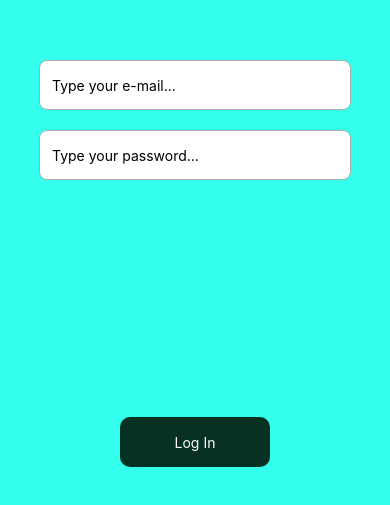
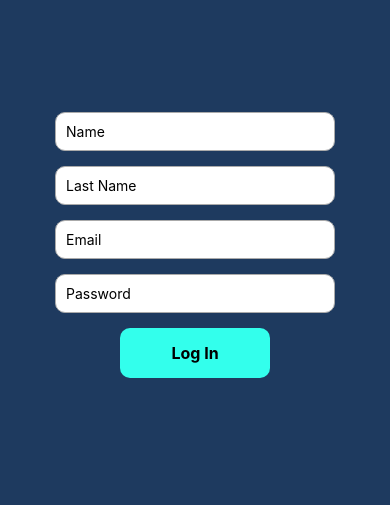
Before and after one commit to mehdiKATA/bustest, a React Native app: screen /SignUp in a window 390 px wide. Shown: the part 177-682 px from the top of the page. Built offline with nearby package versions, Linux system fonts and the light colour scheme.

Commit message:
Add files via upload

```diff
--- a/App.js
+++ b/App.js
@@ -1,85 +1,34 @@
-import { useState } from 'react';
-import { StyleSheet, Text, ToastAndroid, TouchableOpacity, View, TextInput } from 'react-native';
-import {verifPwd} from './verifPwd.js';
-import {verifMail} from './verifMail.js';
+
+import { NavigationContainer } from '@react-navigation/native';
+import { createNativeStackNavigator } from '@react-navigation/native-stack';
+import { StyleSheet, View, TouchableOpacity, Text } from 'react-native';
+import LoginScreen from './screens/LoginScreen';
+import SignUpScreen from './screens/SignupScreen';
+
+const Stack = createNativeStackNavigator();
 
 export default function App() {
-  const [mail, setMail] = useState('');
-  const [pwd, setPwd] = useState('');
-
-  const showClick = async () => {
-  if (!mail || !pwd) {
-    ToastAndroid.show("Please fill in all fields", ToastAndroid.SHORT);
-    return;
-  }
-  if(!verifPwd(pwd)){
-    ToastAndroid.show("Please your password needs to have 8 characters at least one letter, one uppercase, one symbol and one digit", ToastAndroid.SHORT);
-    return;
-
-  }
-  if(!verifMail(mail)){
-    ToastAndroid.show("Please enter a valid mail", ToastAndroid.SHORT);
-    return;
-
-  }
-
-  try {
-    const response = await fetch('https://bustest.onrender.com/login.php', {
-      method: 'POST',
-      headers: {
-        'Content-Type': 'application/json',
-      },
-      body: JSON.stringify({
-        mail,
-        pwd,
-      }),
-    });
-
-    const data = await response.json();
-    console.log(data);
-
-    if (data.success) {
-      ToastAndroid.show("Login saved!", ToastAndroid.SHORT);
-    } else {
-      ToastAndroid.show("Error: " + (data.error || "Unknown"), ToastAndroid.LONG);
-    }
-    if (response.ok && data.success) {
-  ToastAndroid.show("Login saved!", ToastAndroid.SHORT);
-} else {
-  ToastAndroid.show("Error: " + (data.error || "Unknown"), ToastAndroid.LONG);
+  return (
+    <NavigationContainer>
+      <Stack.Navigator initialRouteName="Home" screenOptions={{ headerShown: false }}>
+        <Stack.Screen name="Home" component={HomeScreen} />
+        <Stack.Screen name="Login" component={LoginScreen} />
+        <Stack.Screen name="SignUp" component={SignUpScreen} />
+      </Stack.Navigator>
+    </NavigationContainer>
+  );
 }
 
-  } catch (error) {
-    console.error(error);
-    ToastAndroid.show("Network error", ToastAndroid.LONG);
-  }
-};
-
-
+function HomeScreen({ navigation }) {
   return (
     <View style={styles.container}>
-      {/* Middle input */}
       <View style={styles.centerContent}>
-        <TextInput
-          style={styles.input}
-          placeholder="Type your e-mail..."
-          value={mail}
-          onChangeText={setMail}
-        />
+        <TouchableOpacity style={styles.button} onPress={() => navigation.navigate('Login')}>
+          <Text style={{ color: "#fff" }}>Log In</Text>
+        </TouchableOpacity>
 
-        <TextInput
-          style={[styles.input, { marginTop: 20 }]}
-          placeholder="Type your password..."
-          value={pwd}
-          secureTextEntry={true}
-          onChangeText={setPwd}
-        />
-      </View>
-
-      {/* Bottom button */}
-      <View style={styles.bottomButton}>
-        <TouchableOpacity style={styles.button} onPress={showClick}>
-          <Text style={{ color: "#fff" }}>Log In</Text>
+        <TouchableOpacity style={[styles.button, { marginTop: 20 }]} onPress={() => navigation.navigate('SignUp')}>
+          <Text style={{ color: "#fff" }}>Sign Up</Text>
         </TouchableOpacity>
       </View>
     </View>
@@ -96,19 +45,6 @@ const styles = StyleSheet.create({
     justifyContent: 'center',
     alignItems: 'center',
   },
-  bottomButton: {
-    paddingBottom: 200,
-    alignItems: 'center',
-  },
-  input: {
-    height: 50,
-    width: '80%',
-    borderColor: '#aaa',
-    borderWidth: 1,
-    borderRadius: 8,
-    paddingHorizontal: 12,
-    backgroundColor: '#fff',
-  },
   button: {
     borderRadius: 10,
     backgroundColor: "#073123",
--- /dev/null
+++ b/screens/LoginScreen.js
@@ -0,0 +1,90 @@
+import  { useState } from 'react';
+import { View, Text, TextInput, TouchableOpacity, StyleSheet, ToastAndroid } from 'react-native';
+
+import { verifPwd } from '../verifPwd';
+import { verifMail } from '../verifMail';
+
+export default function LoginScreen() {
+  const [mail, setMail] = useState('');
+  const [pwd, setPwd] = useState('');
+
+  const handleLogin = async () => {
+    if (!mail || !pwd) {
+      ToastAndroid.show("Please fill in all fields", ToastAndroid.SHORT);
+      return;
+    }
+
+    if (!verifMail(mail)) {
+      ToastAndroid.show("Invalid email", ToastAndroid.SHORT);
+      return;
+    }
+
+    /*if (pwd!=) {
+      ToastAndroid.show("Weak password , it needs at least 8 characters , an uppercase , a digit , and a symbol", ToastAndroid.SHORT);
+      return;
+    }*/
+
+    try {
+      const response = await fetch('https://bustest.onrender.com/login.php', {
+        method: 'POST',
+        headers: { 'Content-Type': 'application/json' },
+        body: JSON.stringify({ mail, pwd }),
+      });
+
+      const data = await response.json();
+
+      if (data.success) {
+        ToastAndroid.show("Login saved!", ToastAndroid.SHORT);
+      } else {
+        ToastAndroid.show("Error: " + (data.error || "Unknown"), ToastAndroid.LONG);
+      }
+    } catch (error) {
+      console.error(error);
+      ToastAndroid.show("Network error", ToastAndroid.LONG);
+    }
+  };
+
+  return (
+    <View style={styles.centerContent}>
+      <TextInput style={styles.input} placeholder="Email" value={mail} onChangeText={setMail} />
+      <TextInput style={styles.input} placeholder="Password" value={pwd} onChangeText={setPwd} secureTextEntry />
+      <Text></Text>
+      <Text></Text>
+      <Text></Text>
+      <Text></Text>
+      <TouchableOpacity style={styles.button} onPress={handleLogin}>
+  <Text style={{ color: "#000000",fontSize: 16,fontWeight: 'bold' }}>Log In</Text>
+</TouchableOpacity>
+
+    </View>
+  );
+}
+
+
+
+const styles = StyleSheet.create({
+  input: {
+    width: 280,
+    borderWidth: 1,
+    borderColor: '#aaa',
+    borderRadius: 10,
+    padding: 10,
+    marginBottom: 15,
+    backgroundColor: '#fff',
+  },
+  centerContent: {
+    flex: 1,
+    justifyContent: 'center',
+    alignItems: 'center',
+    backgroundColor: '#1E3A5F'
+  },
+  button: {
+    borderRadius: 10,
+    backgroundColor: "#33ffec",
+    width: 150,
+    height: 50,
+    justifyContent: "center",
+    alignItems: "center",
+  },
+
+});
--- /dev/null
+++ b/screens/SignupScreen.js
@@ -0,0 +1,95 @@
+import  { useState } from 'react';
+import { View, Text, TextInput, TouchableOpacity, StyleSheet, ToastAndroid } from 'react-native';
+
+import { verifPwd } from '../verifPwd';
+import { verifMail } from '../verifMail';
+
+export default function SignUpScreen() {
+    const [mail, setMail] = useState('');
+    const [pwd, setPwd] = useState('');
+    const [name, setName] = useState('');
+    const [lastn, setLastn] = useState('');
+
+    const handleLogin = async () => {
+      if (!mail || !pwd || !name || !lastn) {
+        ToastAndroid.show("Please fill in all fields", ToastAndroid.SHORT);
+        return;
+      }
+
+      if (!verifMail(mail)) {
+        ToastAndroid.show("Invalid email", ToastAndroid.SHORT);
+        return;
+      }
+
+      if (!verifPwd(pwd)) {
+        ToastAndroid.show("Weak password , it needs at least 8 characters , an uppercase , a digit , and a symbol", ToastAndroid.SHORT);
+        return;
+      }
+      if (!/^[a-zA-Z]+$/.test(name)) {ToastAndroid.show("Enter a valid name", ToastAndroid.SHORT);
+        return;}
+      if (!/^[a-zA-Z]+$/.test(lastn)) {ToastAndroid.show("Enter a valid last name", ToastAndroid.SHORT);
+        return;}
+
+      try {
+        const response = await fetch('https://bustest.onrender.com/login.php', {
+          method: 'POST',
+          headers: { 'Content-Type': 'application/json' },
+          body: JSON.stringify({ name,lastn,mail, pwd}),
+        });
+
+        const data = await response.json();
+
+        if (data.success) {
+          ToastAndroid.show("Login saved!", ToastAndroid.SHORT);
+        } else {
+          ToastAndroid.show("Error: " + (data.error || "Unknown"), ToastAndroid.LONG);
+        }
+      } catch (error) {
+        console.error(error);
+        ToastAndroid.show("Network error", ToastAndroid.LONG);
+      }
+    };
+
+    return (
+      <View style={styles.centerContent}>
+        <TextInput style={styles.input} placeholder="Name" value={name} onChangeText={setName} />
+        <TextInput style={styles.input} placeholder="Last Name" value={lastn} onChangeText={setLastn} />
+        <TextInput style={styles.input} placeholder="Email" value={mail} onChangeText={setMail} />
+        <TextInput style={styles.input} placeholder="Password" value={pwd} onChangeText={setPwd} secureTextEntry />
+        <Text></Text>
+        <Text></Text>
+        <Text></Text>
+        <Text></Text>
+        <TouchableOpacity style={styles.button} onPress={handleLogin}>
+    <Text style={{ color: "#000000",fontSize: 16,fontWeight: 'bold' }}>Log In</Text>
+  </TouchableOpacity>
+
+      </View>
+    );
+};
+const styles = StyleSheet.create({
+  input: {
+    width: 280,
+    borderWidth: 1,
+    borderColor: '#aaa',
+    borderRadius: 10,
+    padding: 10,
+    marginBottom: 15,
+    backgroundColor: '#fff',
+  },
+  centerContent: {
+    flex: 1,
+    justifyContent: 'center',
+    alignItems: 'center',
+    backgroundColor: '#1E3A5F'
+  },
+  button: {
+    borderRadius: 10,
+    backgroundColor: "#33ffec",
+    width: 150,
+    height: 50,
+    justifyContent: "center",
+    alignItems: "center",
+  },
+
+});
```
Also changed, not shown: screens/HomeScreen.js (added, +19 -0 lines), 1 other file (tests, documents, lock files or other folders).
